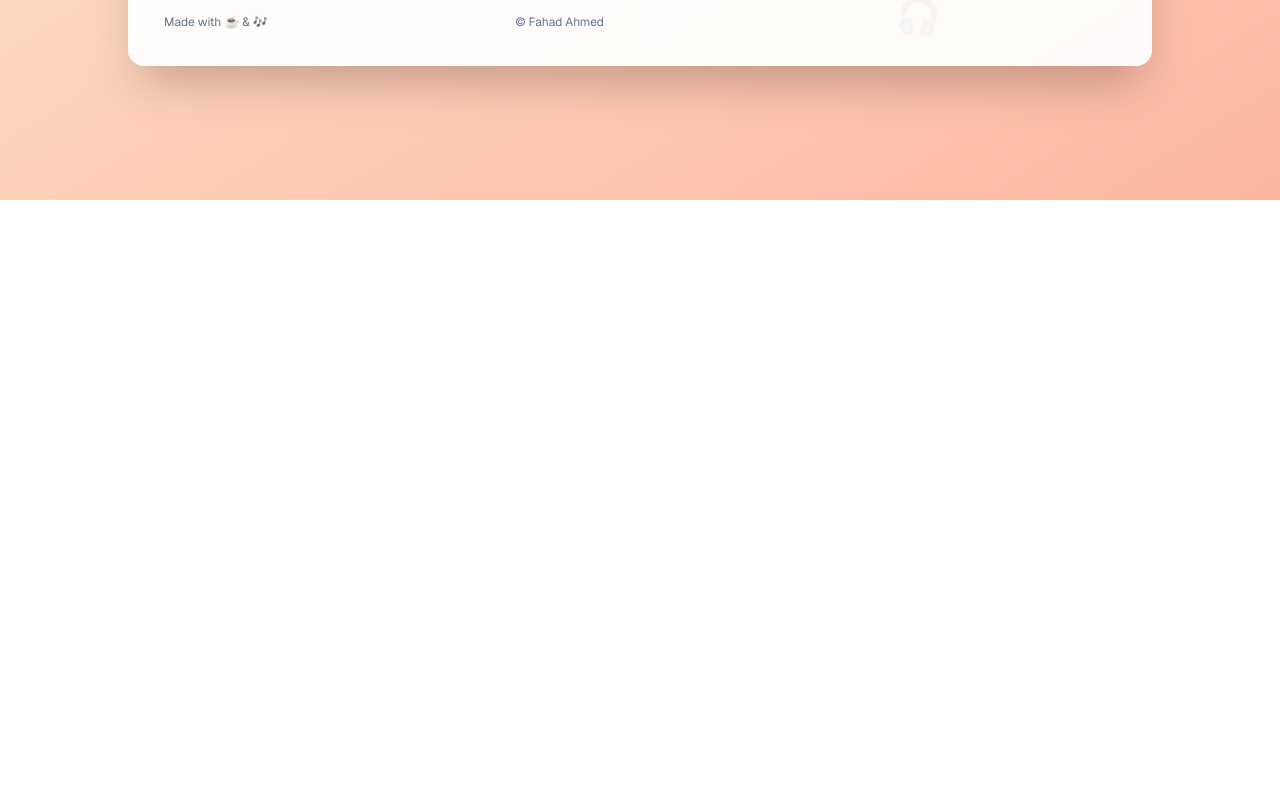
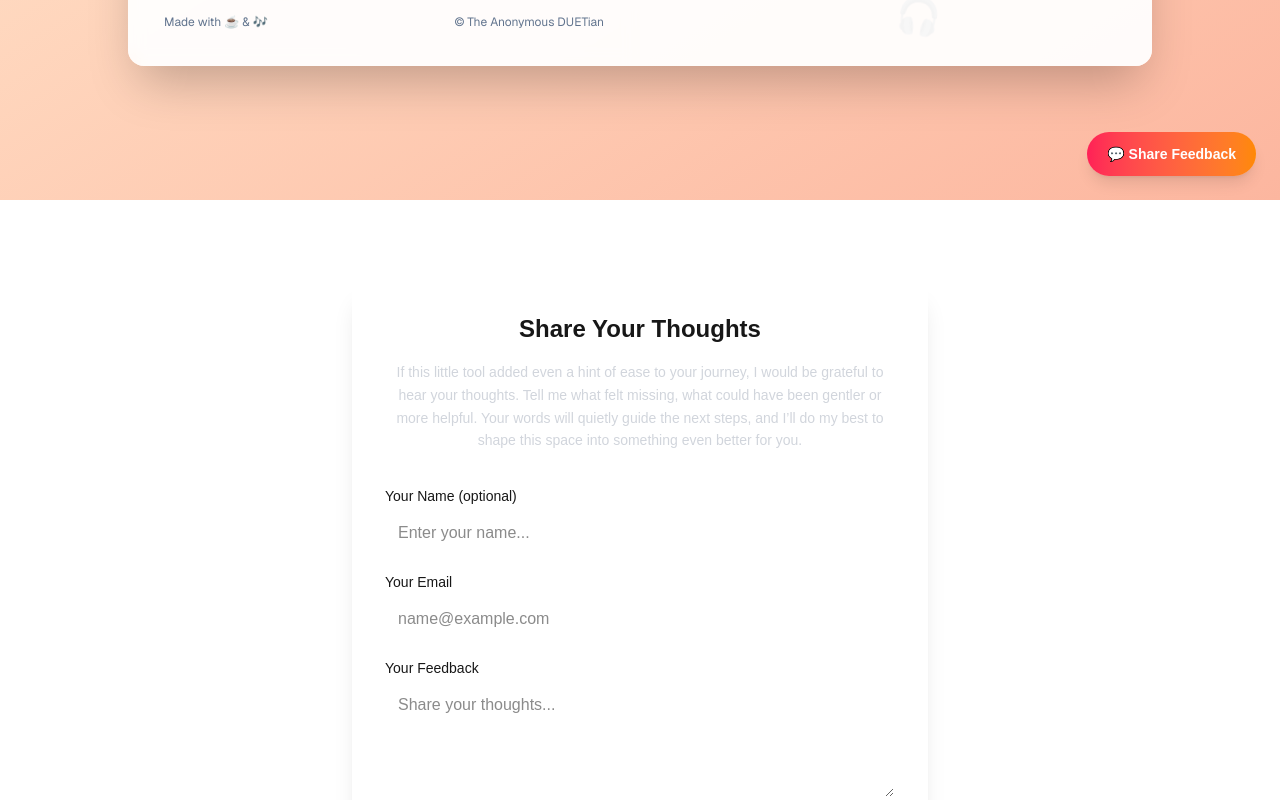
Before and after one commit to FahadAhmed05/BunkMaster, a Next.js app: page / in a window 1280 px wide. Shown: the part 600-1400 px from the top of the page. Before the commit the page ends 800 px from the top, so only its background shows below. Built offline with nearby package versions, Linux system fonts and the light colour scheme.

Commit message:
Add FeedbackSection and FloatingFeedbackBubble components to Home page; update copyright notice in MainForm component

```diff
--- /dev/null
+++ b/app/components/FeedbackSection.tsx
@@ -0,0 +1,69 @@
+"use client";
+
+export default function FeedbackSection() {
+  return (
+    <section id="feedback" className="w-full mt-20 mb-16 px-4">
+      <div className="max-w-xl mx-auto bg-white/5 border border-white/10 rounded-2xl p-8 backdrop-blur-md shadow-xl">
+
+        <h2 className="text-2xl font-semibold text-center mb-4">
+          Share Your Thoughts
+        </h2>
+
+        <p className="text-sm text-gray-300 text-center leading-relaxed mb-8">
+          If this little tool added even a hint of ease to your journey, I would be grateful to hear your thoughts.
+          Tell me what felt missing, what could have been gentler or more helpful.
+          Your words will quietly guide the next steps, and I’ll do my best to shape this space into something even better for you.
+        </p>
+
+        <form
+          action="https://formspree.io/f/meoykpjv"
+          method="POST"
+          className="space-y-4"
+        >
+          <div>
+            <label className="text-sm">Your Name (optional)</label>
+            <input
+              type="text"
+              name="name"
+              className="w-full mt-1 px-3 py-2 bg-white/10 rounded-lg border border-white/20 focus:outline-none focus:border-white/40"
+              placeholder="Enter your name..."
+            />
+          </div>
+
+          <div>
+            <label className="text-sm">Your Email</label>
+            <input
+              type="email"
+              name="email"
+              required
+              className="w-full mt-1 px-3 py-2 bg-white/10 rounded-lg border border-white/20 focus:outline-none focus:border-white/40"
+              placeholder="name@example.com"
+            />
+          </div>
+
+          <div>
+            <label className="text-sm">Your Feedback</label>
+            <textarea
+              name="message"
+              required
+              rows={4}
+              className="w-full mt-1 px-3 py-2 bg-white/10 rounded-lg border border-white/20 focus:outline-none focus:border-white/40"
+              placeholder="Share your thoughts..."
+            ></textarea>
+          </div>
+
+          <button
+            type="submit"
+            className="w-full bg-white/20 hover:bg-white/30 transition-all py-2 rounded-lg mt-4 border border-white/30"
+          >
+            Send Feedback
+          </button>
+        </form>
+
+        <p className="text-xs text-gray-400 text-center mt-4">
+          Your voice lights the path forward.
+        </p>
+      </div>
+    </section>
+  );
+}
--- /dev/null
+++ b/app/components/FloatingFeedbackBubble.tsx
@@ -0,0 +1,31 @@
+"use client";
+import { useEffect, useState } from "react";
+
+export default function FloatingFeedbackBubble() {
+  const [visible, setVisible] = useState(false);
+
+  useEffect(() => {
+    setTimeout(() => setVisible(true), 1000);
+  }, []);
+
+  return (
+    <div
+      className={`
+        fixed bottom-6 right-6 z-50 transition-all duration-700
+        ${visible ? "opacity-100 translate-y-0" : "opacity-0 translate-y-5"}
+      `}
+    >
+      <a
+        href="#feedback"
+        className="
+          block px-5 py-3 rounded-full shadow-lg
+          bg-gradient-to-r from-rose-500 to-orange-400
+          text-white text-sm font-semibold cursor-pointer
+          hover:scale-105 active:scale-95 transition-transform
+        "
+      >
+        💬 Share Feedback
+      </a>
+    </div>
+  );
+}
--- a/app/components/MainForm.tsx
+++ b/app/components/MainForm.tsx
@@ -175,7 +175,7 @@ export default function MainPage() {
 
           <div className="text-xs text-slate-500 mt-auto flex justify-between">
             <span>Made with ☕ & 🎶</span>
-            <span>© Fahad Ahmed</span>
+            <span>© The Anonymous DUETian</span>
           </div>
         </section>
 
--- a/app/page.tsx
+++ b/app/page.tsx
@@ -1,7 +1,13 @@
 import MainPage from "./components/MainForm";
+import FeedbackSection from "./components/FeedbackSection";
+import FloatingFeedbackBubble from "./components/FloatingFeedbackBubble";
 
 export default function Home() {
   return (
-    <MainPage />
+    <>
+      <MainPage />
+      <FeedbackSection />
+      <FloatingFeedbackBubble />
+    </>
   );
 }
```
Also changed, not shown: app/components/ThanksFeedbackModal.tsx (added).
